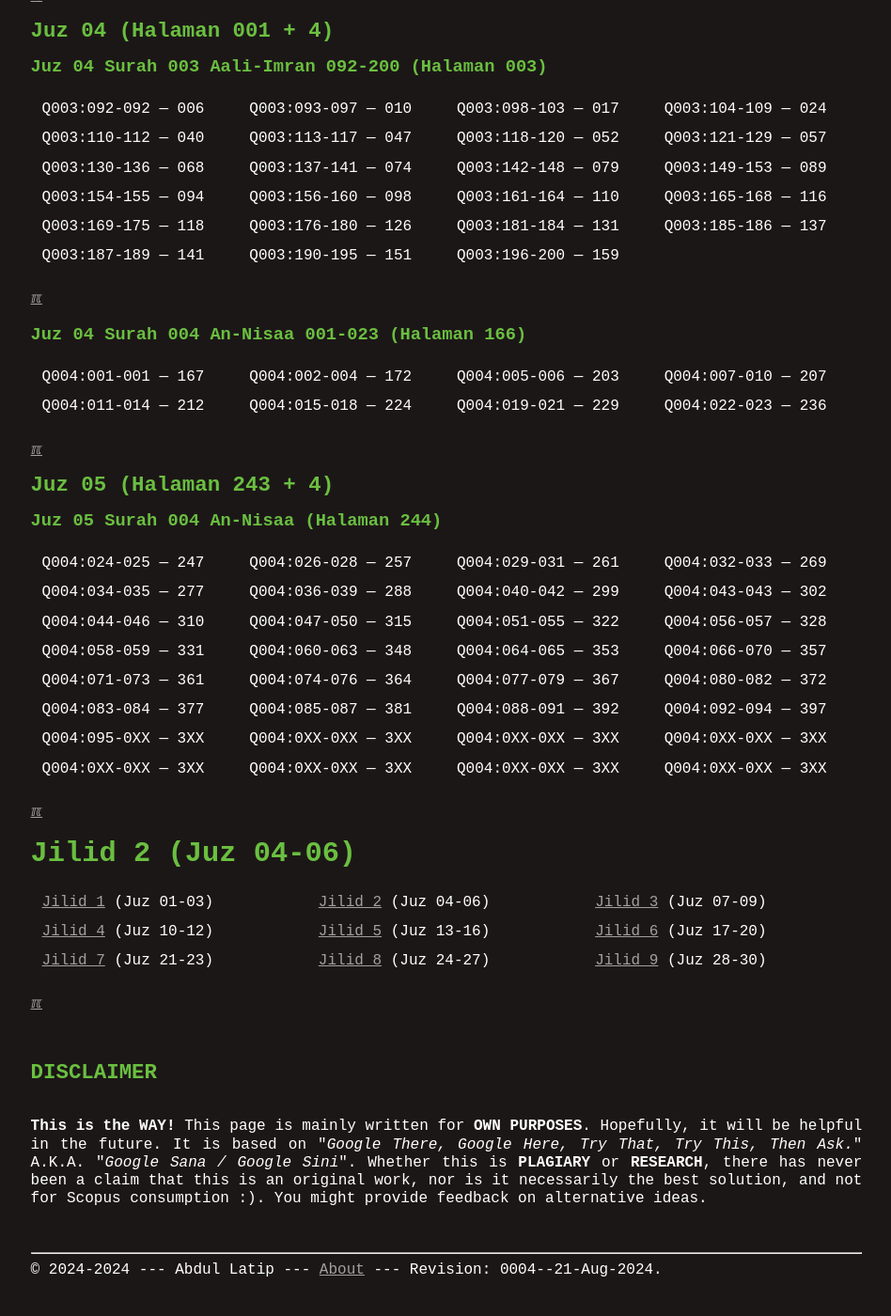
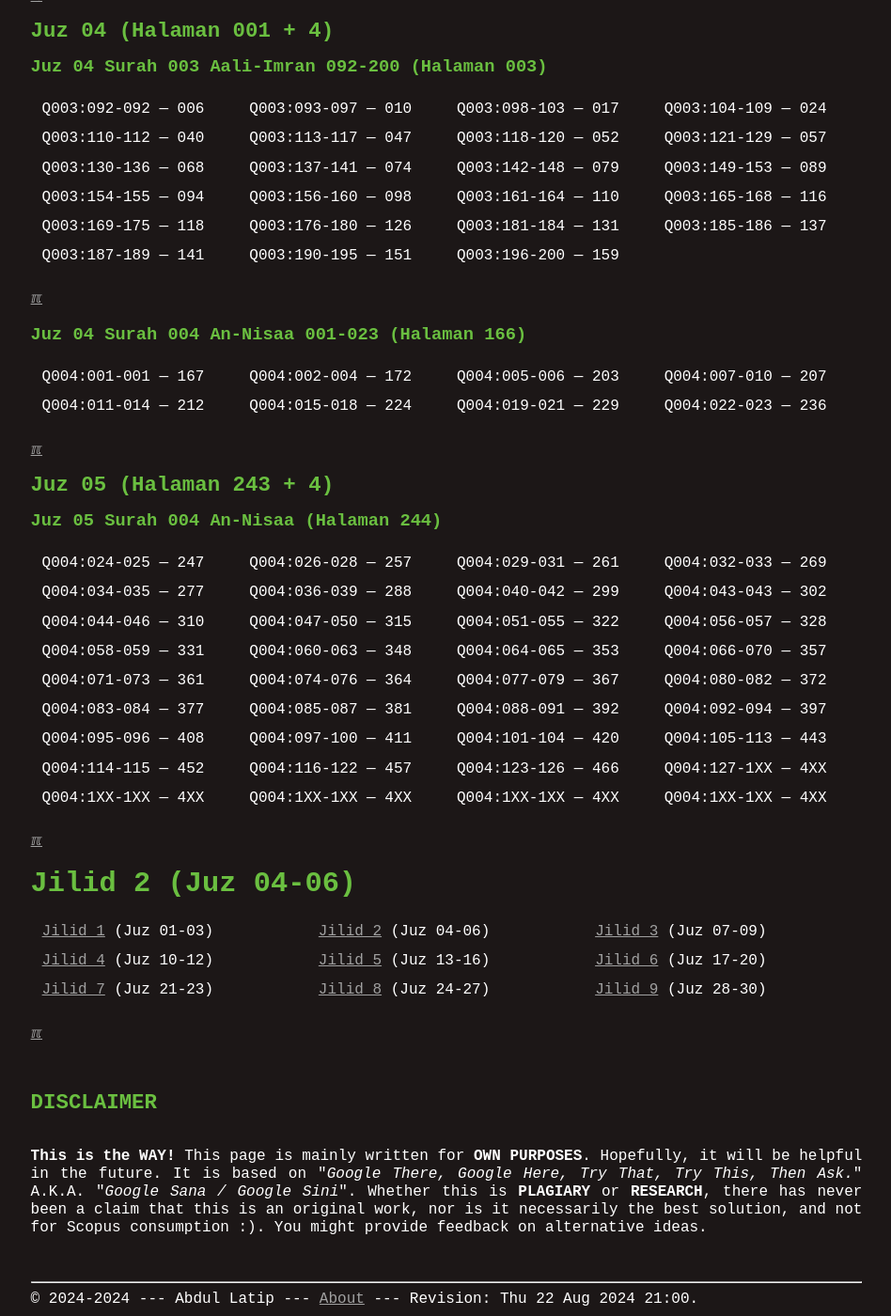
Before and after one commit to dullatip/indexquran, a Jekyll site: the page built from 002.md, in a window 1280 px wide and 1400 px high, scrolled down 788 px. Shown: the whole window at 94% size, without its empty margins (165-1113 px from the left). Built offline with Jekyll 4.4.1, drawn with Linux system fonts in a browser that asks for light colours; before the commit the page ends 2157 px from its top, so only the background shows below that.

Commit message:
modified:   002.md

```diff
--- a/002.md
+++ b/002.md
@@ -42,8 +42,9 @@
 | Q004:058-059 --- 331 | Q004:060-063 --- 348 | Q004:064-065 --- 353 | Q004:066-070 --- 357 |
 | Q004:071-073 --- 361 | Q004:074-076 --- 364 | Q004:077-079 --- 367 | Q004:080-082 --- 372 |
 | Q004:083-084 --- 377 | Q004:085-087 --- 381 | Q004:088-091 --- 392 | Q004:092-094 --- 397 |
-| Q004:095-0XX --- 3XX | Q004:0XX-0XX --- 3XX | Q004:0XX-0XX --- 3XX | Q004:0XX-0XX --- 3XX |
-| Q004:0XX-0XX --- 3XX | Q004:0XX-0XX --- 3XX | Q004:0XX-0XX --- 3XX | Q004:0XX-0XX --- 3XX |
+| Q004:095-096 --- 408 | Q004:097-100 --- 411 | Q004:101-104 --- 420 | Q004:105-113 --- 443 |
+| Q004:114-115 --- 452 | Q004:116-122 --- 457 | Q004:123-126 --- 466 | Q004:127-1XX --- 4XX |
+| Q004:1XX-1XX --- 4XX | Q004:1XX-1XX --- 4XX | Q004:1XX-1XX --- 4XX | Q004:1XX-1XX --- 4XX |
 
 [&#x213C;](#)<br id="idxA">
 # Jilid 2 (Juz 04-06)
--- a/_config.yml
+++ b/_config.yml
@@ -1,4 +1,4 @@
-version:          "0004--21-Aug-2024"
+version:          "Thu 22 Aug 2024 21:00"
 copyright:        "2024-2024"
 title:            "Index Tafsir Al-Azhar HAMKA"
 author:           "Abdul Latip"
```
Also changed, not shown: 000.md (+1 -1 lines).
